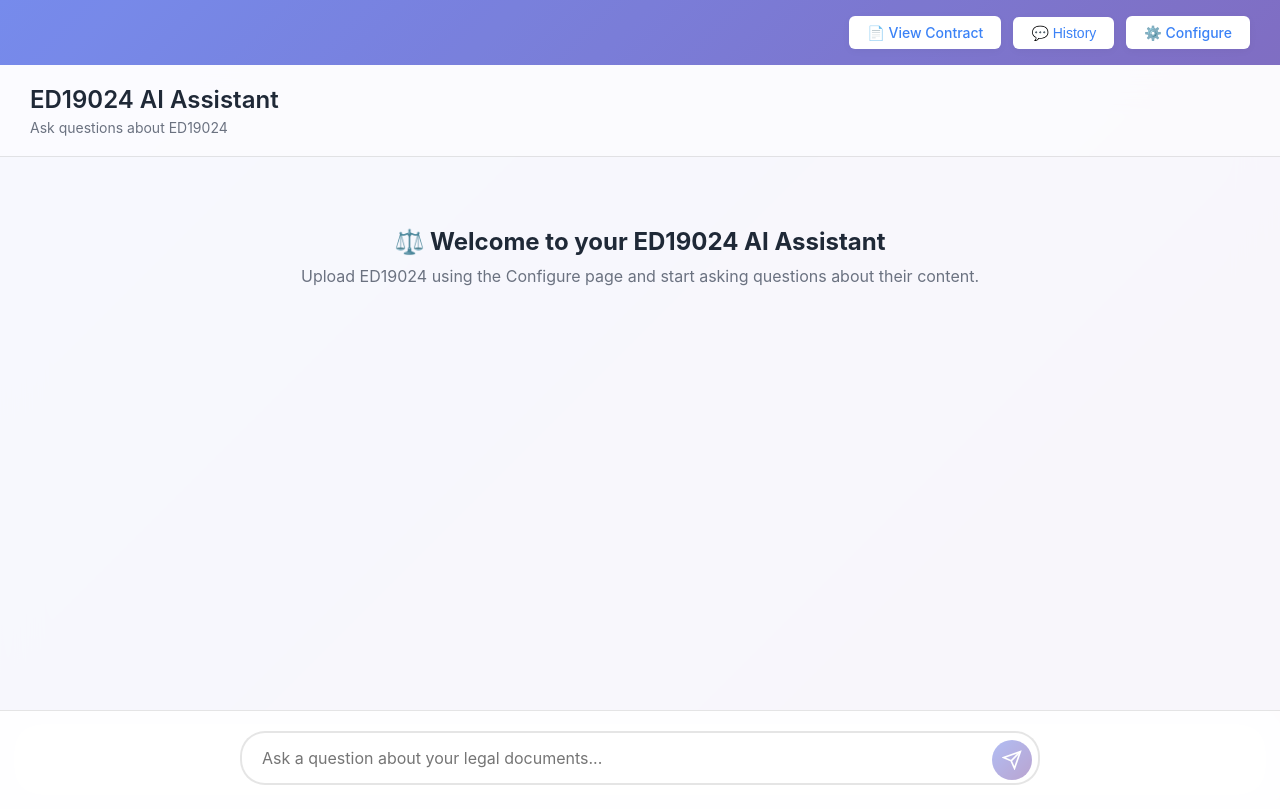
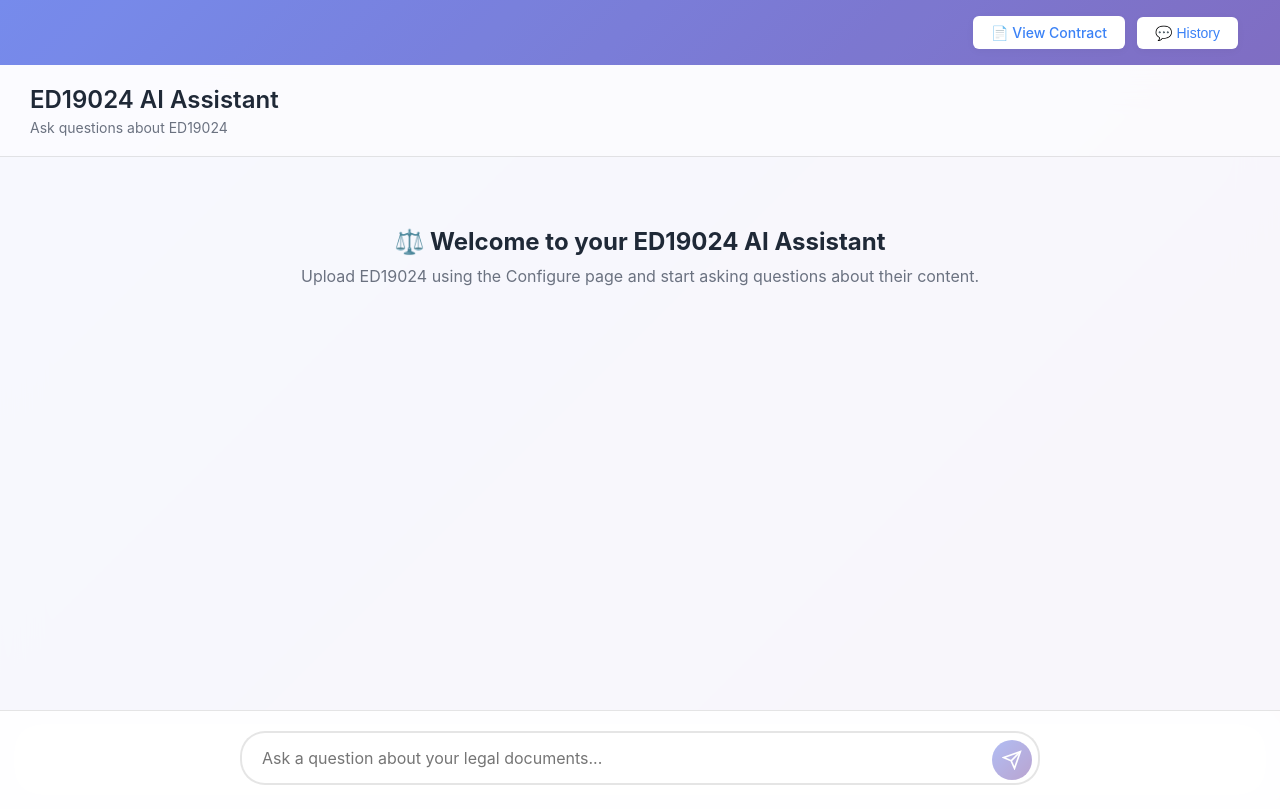
Before and after one commit to probinson27r/document-rag, a Flask app: page /chat in a window 1280 px wide. Run offline with Flask 3, Linux system fonts and the light colour scheme.

Commit message:
Hide configure button from chat interface

```diff
--- a/templates/chat_interface.html
+++ b/templates/chat_interface.html
@@ -304,7 +304,7 @@
                     <button onclick="clearChatHistory()" class="danger">🗑️ Clear History</button>
                 </div>
             </div>
-            <a href="/configure" class="configure-link">⚙️ Configure</a>
+            <a href="/configure" class="configure-link" style="display: none;">⚙️ Configure</a>
         </div>
         <div class="main-content">
             <div class="chat-header">
```
